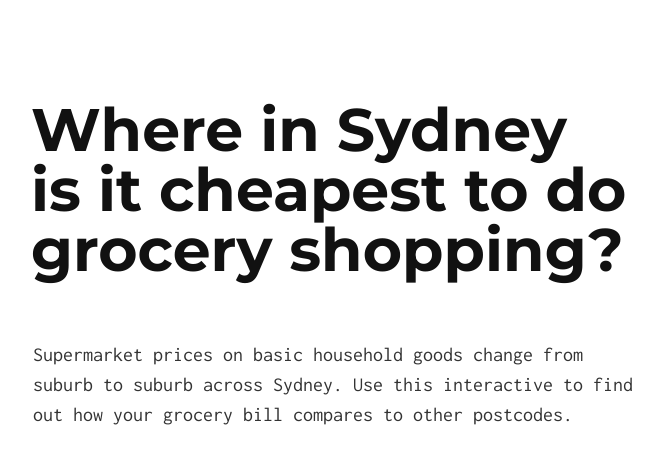
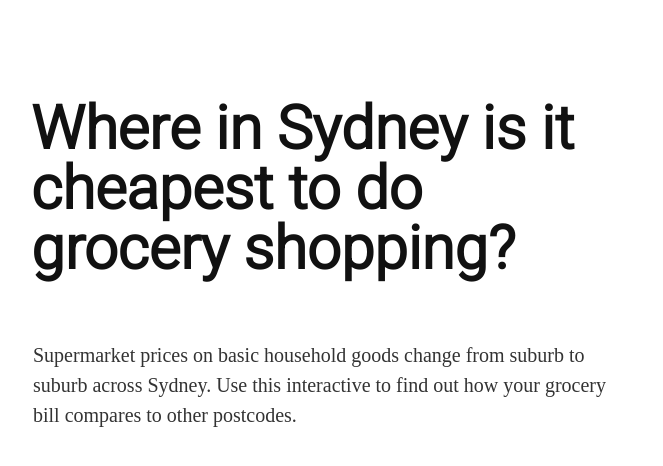
Before and after one commit to tomjoyner/shopping_cart, a Jekyll site: the page index.html, which Jekyll copies as it is, in a window 1280 px wide. Shown: the top 466 px of the page, without its empty margins (307-970 px from the left). Built offline with Jekyll 4.4.1, drawn with Linux system fonts in a browser that asks for light colours; some web fonts are replaced.

Commit message:
Update index.html

```diff
--- a/index.html
+++ b/index.html
@@ -2,6 +2,10 @@
 <!DOCTYPE html>
 <html>
 <head>
+
+<link href="https://fonts.googleapis.com/css?family=Heebo:300" rel="stylesheet">
+<link href="https://fonts.googleapis.com/css?family=Source+Serif+Pro" rel="stylesheet">
+
   <meta charset="utf-8">
   <meta http-equiv="X-UA-Compatible" content="IE=edge">
   <meta name="description" content="Supermarket prices on basic household goods change from suburb to suburb across Sydney. Use this interactive to find out how your grocery bill compares to other postcodes.">
@@ -14,6 +18,12 @@
   <link rel="shortcut icon" href="favicon.ico">
   <title>Mystery Dog</title>
   <link rel="stylesheet" href="css/main.css">
+
+  <style>
+    h1  {font-family:"Heebo"; font-size:"22px";}
+    body  {font-family:"Source Serif Pro"; font-size:"18px";}
+  </style>
+
 </head>
 <body>
   <div class="container">
```
